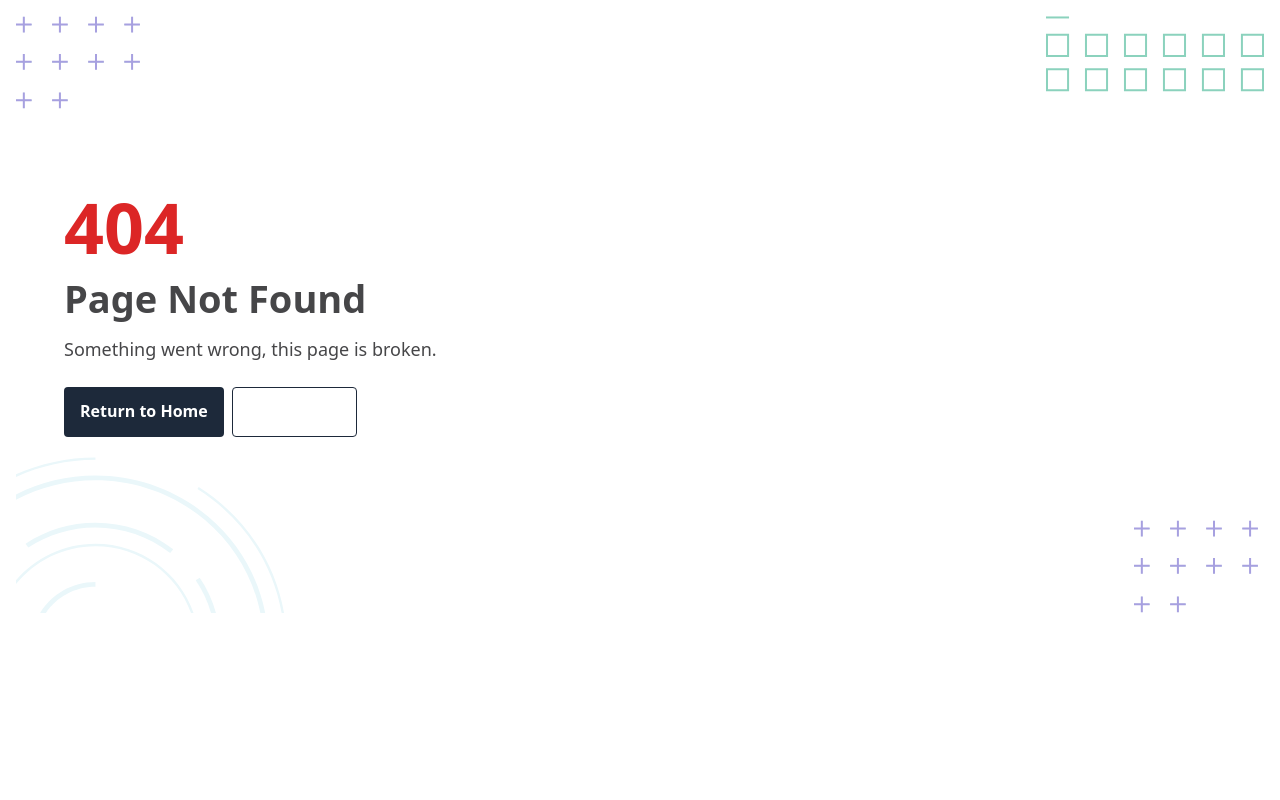
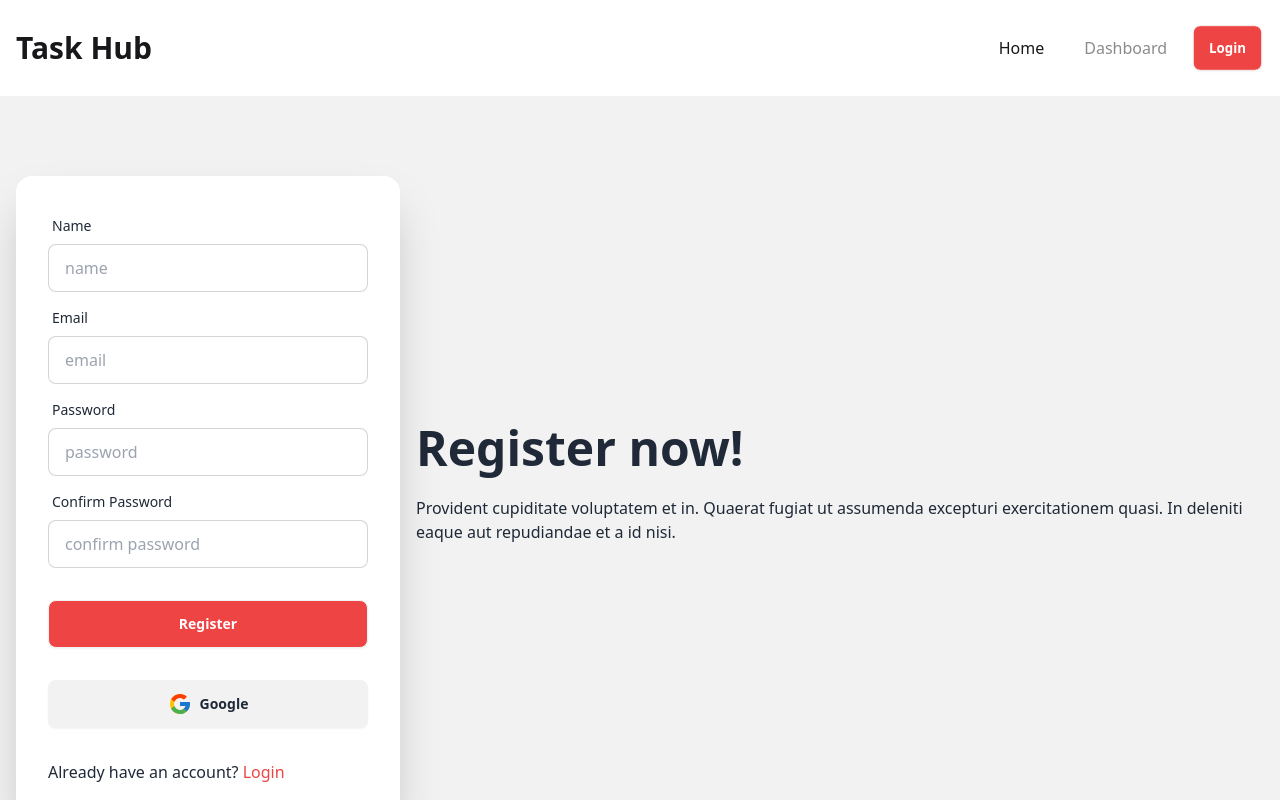
Before and after one commit to mahdee18/task-hub, a React (Vite) app: page /register in a window 1280 px wide. Before the commit this address had no page. Shown: the top 800 px of the page. Built offline with nearby package versions, Linux system fonts and the light colour scheme; no server answers.

Commit message:
Completed Authentication

```diff
--- a/package.json
+++ b/package.json
@@ -10,12 +10,14 @@
     "preview": "vite preview"
   },
   "dependencies": {
+    "firebase": "^10.12.2",
     "localforage": "^1.10.0",
     "match-sorter": "^6.3.4",
     "react": "^18.2.0",
     "react-dom": "^18.2.0",
+    "react-icons": "^5.2.1",
     "react-router-dom": "^6.23.1",
-    "sort-by": "^1.2.0"
+    "sort-by": "^0.0.2"
   },
   "devDependencies": {
     "@types/react": "^18.2.66",
--- a/src/Routes/router.jsx
+++ b/src/Routes/router.jsx
@@ -4,6 +4,7 @@ import MainLayout from '../Layouts/MainLayout';
 import Home from '../pages/Home';
 import { ErrorPage } from '../components/ErrorPage';
 import Login from '../pages/Login/Login';
+import Register from '../pages/Register/Register';
 
 export const router = createBrowserRouter([
     {
@@ -19,6 +20,10 @@ export const router = createBrowserRouter([
                 path: "/login",
                 element: <Login></Login>
             },
+            {
+                path: "/register",
+                element: <Register></Register>
+            },
         ]
     },
 ]);
--- /dev/null
+++ b/src/components/GoogleLogin.jsx
@@ -0,0 +1,39 @@
+import { FcGoogle } from "react-icons/fc";
+import useAuth from "../hooks/useAuth";
+
+const GoogleLogin = () => {
+    const { googleLogin } = useAuth();
+
+    const handleGoogleSignIn = () => {
+        googleLogin().then((data) => {
+            if (data?.user?.email) {
+                const userInfo = {
+                    email: data?.user?.email,
+                    name: data?.user?.displayName,
+                };
+                fetch("https://stride-final-project-server.vercel.app/user", {
+                    method: "POST",
+                    headers: {
+                        "Content-Type": "application/json",
+                    },
+                    body: JSON.stringify(userInfo),
+                })
+                    .then((res) => res.json())
+                    .then((data) => {
+                        localStorage.setItem("token", data?.token);
+                    });
+            }
+        });
+    };
+
+    return (
+        <button onClick={handleGoogleSignIn} className="btn w-full">
+            <div className="flex items-center gap-2">
+                <FcGoogle size={24} />
+                <p>Google</p>
+            </div>
+        </button>
+    );
+};
+
+export default GoogleLogin;
--- a/src/components/NavMenu.jsx
+++ b/src/components/NavMenu.jsx
@@ -1,10 +1,11 @@
 import React, { useState } from "react";
 import PropTypes from "prop-types";
 import { Link } from "react-router-dom";
+import useAuth from "../hooks/useAuth";
 
 const routes = [
     { name: "Home", href: "/", isActive: true },
-    { name: "Services", href: "/services", isActive: false },
+    // { name: "Services", href: "/services", isActive: false },
     { name: "Dashboard", href: "/dashboard", isActive: false },
 ];
 
@@ -27,17 +28,34 @@ const NavMenu = ({ routes }) => (
 NavMenu.propTypes = {
     routes: PropTypes.array.isRequired,
 };
+const AuthNavMenu = () => {
+    const { user, logout } = useAuth();
 
-const AuthNavMenu = () => (
+    return (
         <>
-        <li>
-            <Link to="/login" className="border border-blue-600 bg-blue-600 text-white hover:bg-opacity-90 py-1.5 px-4 rounded">
+            {!user ? (
+                <li className="navbar-end space-x-2">
+                    <button
+                        className="btn bg-red-500 text-white hidden lg:block"
+                    >
+                        <Link to={'/login'}>
                             Login
                         </Link>
+                    </button>
                 </li>
-
+            ) : (
+                <li className="navbar-end space-x-2">
+                    <button
+                        onClick={logout}
+                        className="btn bg-red-500 text-white hidden lg:block"
+                    >
+                        Logout
+                    </button>
+                </li>
+            )}
         </>
     );
+};
 
 export const Navigation2 = () => {
     const [isMenuOpen, setIsMenuOpen] = useState(false);
@@ -52,7 +70,7 @@ export const Navigation2 = () => {
                 <div className="container px-4">
                     <div className="flex justify-between items-center">
                         <a className="font-black text-3xl" href="#!">
-                            Easy Frontend
+                            Task Hub
                         </a>
                         <button
                             className="block lg:hidden cursor-pointer h-10 z-20"
--- /dev/null
+++ b/src/firebase/firebase.config.js
@@ -0,0 +1,12 @@
+import { initializeApp } from "firebase/app";
+
+const firebaseConfig = {
+  apiKey: import.meta.env.VITE_apiKey,
+  authDomain: import.meta.env.VITE_authDomain,
+  projectId: import.meta.env.VITE_projectId,
+  storageBucket: import.meta.env.VITE_storageBucket,
+  messagingSenderId: import.meta.env.VITE_messagingSenderId,
+  appId: import.meta.env.VITE_appId,
+};
+
+export const app = initializeApp(firebaseConfig);
--- /dev/null
+++ b/src/hooks/useAuth.jsx
@@ -0,0 +1,9 @@
+import { useContext } from "react";
+import { AuthContext } from "../provider/AuthProvider";
+
+const useAuth = () => {
+  const auth = useContext(AuthContext);
+  return auth;
+};
+
+export default useAuth;
--- a/src/pages/Login/Login.jsx
+++ b/src/pages/Login/Login.jsx
@@ -1,10 +1,10 @@
 import { Link, useLocation, useNavigate } from "react-router-dom";
-// import GoogleLogin from "../components/Login-Registration/GoogleLogin";
-// import useAuth from "../hooks/useAuth";
 import { useEffect } from "react";
+import useAuth from "../../hooks/useAuth";
+import GoogleLogin from "../../components/GoogleLogin";
 
 const Login = () => {
-//   const { signIn, user } = useAuth();
+  const { signIn, user } = useAuth();
   const navigate = useNavigate();
   const location = useLocation();
 
@@ -22,11 +22,11 @@ const Login = () => {
     await signIn(email, password);
   };
 
-//   useEffect(() => {
-//     if (user) {
-//       navigate(from, { replace: true });
-//     }
-//   }, [user, from, navigate]);
+  useEffect(() => {
+    if (user) {
+      navigate(from, { replace: true });
+    }
+  }, [user, from, navigate]);
 
   return (
     <form onSubmit={handleSUbmit} className="hero min-h-screen bg-base-200">
@@ -74,7 +74,7 @@ const Login = () => {
               />
             </div>
             <div className="mt-6">
-              {/* <GoogleLogin /> */}
+              <GoogleLogin />
             </div>
             <div className="mt-6">
               <p>
--- /dev/null
+++ b/src/pages/Register/Register.jsx
@@ -0,0 +1,144 @@
+import { useState } from "react";
+import { Link, useLocation, useNavigate } from "react-router-dom";
+import useAuth from "../../hooks/useAuth";
+import GoogleLogin from "../../components/GoogleLogin";
+
+const Register = () => {
+  const [passMatch, setPassMatch] = useState(true);
+  const { createUser, user } = useAuth();
+  const navigate = useNavigate();
+  const location = useLocation();
+
+  const from = location?.state?.from?.pathname || "/";
+
+  const handleSUbmit = (e) => {
+    e.preventDefault();
+
+    const form = e.target;
+    const email = form.email.value;
+    const name = form.name.value;
+    const password = form.password.value;
+    const confirm_password = form.confirm_password.value;
+
+    if (password !== confirm_password) {
+      setPassMatch(false);
+    }
+
+    console.log(email, password, confirm_password);
+
+    if (password === confirm_password) {
+      createUser(email, password).then((data) => {
+        if (data?.user?.email) {
+          const userInfo = {
+            email: data?.user?.email,
+            name: name,
+          };
+          fetch("https://stride-final-project-server.vercel.app/user", {
+            method: "POST",
+            headers: {
+              "Content-Type": "application/json",
+            },
+            body: JSON.stringify(userInfo),
+          })
+            .then((res) => res.json())
+            .then((data) => console.log(data));
+        }
+      });
+      if (user) {
+        navigate(from);
+      }
+    }
+  };
+
+  return (
+    <form onSubmit={handleSUbmit} className="hero min-h-screen bg-base-200">
+      <div className="hero-content flex-col lg:flex-row-reverse">
+        <div className="text-center lg:text-left">
+          <h1 className="text-5xl font-bold">Register now!</h1>
+          <p className="py-6">
+            Provident cupiditate voluptatem et in. Quaerat fugiat ut assumenda
+            excepturi exercitationem quasi. In deleniti eaque aut repudiandae et
+            a id nisi.
+          </p>
+        </div>
+        <div className="card shrink-0 w-full max-w-sm shadow-2xl bg-base-100">
+          <div className="card-body">
+            <div className="form-control">
+              <label className="label">
+                <span className="label-text">Name</span>
+              </label>
+              <input
+                type="name"
+                placeholder="name"
+                className="input input-bordered"
+                name="name"
+                required
+              />
+            </div>
+            <div className="form-control">
+              <label className="label">
+                <span className="label-text">Email</span>
+              </label>
+              <input
+                type="email"
+                placeholder="email"
+                className="input input-bordered"
+                name="email"
+                required
+              />
+            </div>
+            <div className="form-control">
+              <label className="label">
+                <span className="label-text">Password</span>
+              </label>
+              <input
+                type="password"
+                placeholder="password"
+                className="input input-bordered"
+                name="password"
+                required
+              />
+            </div>
+            <div className="form-control">
+              <label className="label">
+                <span className="label-text">Confirm Password</span>
+              </label>
+              <input
+                type="password"
+                placeholder="confirm password"
+                className="input input-bordered"
+                name="confirm_password"
+                required
+              />
+            </div>
+            {!passMatch && (
+              <div className="my-2">
+                <p className="text-red-500">Passwords do not match!</p>
+              </div>
+            )}
+            <div className="form-control mt-6">
+              <input
+                className="btn bg-red-500 text-white"
+                type="submit"
+                value="Register"
+              />
+            </div>
+            <div className="mt-6">
+              <GoogleLogin />
+            </div>
+            <div className="mt-6">
+              <p>
+                Already have an account?{" "}
+                <Link to="/login" className="text-red-500">
+                  Login
+                </Link>
+              </p>
+            </div>
+          </div>
+        </div>
+      </div>
+    </form>
+  );
+};
+
+export default Register;
--- /dev/null
+++ b/src/provider/AuthProvider.jsx
@@ -0,0 +1,59 @@
+import {
+    GoogleAuthProvider,
+    createUserWithEmailAndPassword,
+    getAuth,
+    onAuthStateChanged,
+    signInWithEmailAndPassword,
+    signInWithPopup,
+    signOut,
+  } from 'firebase/auth';
+  import { createContext, useEffect, useState } from 'react';
+  import { app } from '../firebase/firebase.config';
+
+  export const AuthContext = createContext(null);
+
+  const auth = getAuth(app);
+
+  const AuthProvider = ({ children }) => {
+    const [user, setUser] = useState(null);
+    const [loading, setLoading] = useState(true);
+    const googleProvider = new GoogleAuthProvider();
+
+    const createUser = (email, password) => {
+      setLoading(true);
+      return createUserWithEmailAndPassword(auth, email, password);
+    };
+
+    const signIn = (email, password) => {
+      setLoading(true);
+      return signInWithEmailAndPassword(auth, email, password);
+    };
+
+    const logout = () => {
+      return signOut(auth).then(() => setUser(null));
+    };
+
+    const googleLogin = () => {
+      return signInWithPopup(auth, googleProvider);
+    };
+
+    useEffect(() => {
+      const unsubscribe = onAuthStateChanged(auth, (currentUser) => {
+        setUser(currentUser);
+        setLoading(false);
+        console.log(currentUser);
+      });
+
+      return () => unsubscribe();
+    }, []);
+
+    const authInfo = { user, googleLogin, createUser, signIn, logout, loading };
+
+    return (
+      <AuthContext.Provider value={authInfo}>
+        {children}
+      </AuthContext.Provider>
+    );
+  };
+
+  export default AuthProvider;
```
Also changed, not shown: src/main.jsx (+10 -7 lines), 1 other file (tests, documents, lock files or other folders). Lines whose indentation alone changed are shown as unchanged.
